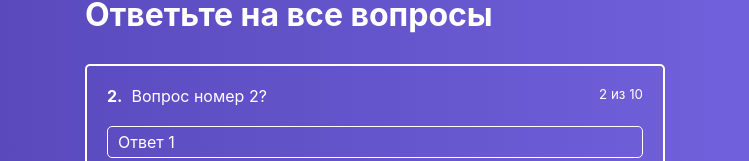
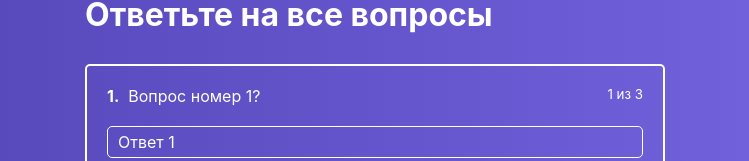
Before and after one commit to DmitryMuzalev/react-lesons-2, a React (Create React App) app: page / in a window 1280 px wide. Shown: the part 105-266 px from the top of the page, without its empty margins (265-1014 px from the left). Built offline with nearby package versions, Linux system fonts and the light colour scheme.

Commit message:
Implementation change question

```diff
--- a/src/components/ActiveQuiz/ActiveQuiz.jsx
+++ b/src/components/ActiveQuiz/ActiveQuiz.jsx
@@ -1,13 +1,21 @@
 import AnswersList from '../AnswersList/AnswersList';
 import styles from './ActiveQuiz.module.css';
-export default function ActiveQuiz({ answers, question, onAnswerClick }) {
+export default function ActiveQuiz({
+  answers,
+  question,
+  onAnswerClick,
+  quizLength,
+  answerNumber,
+}) {
   return (
     <div className={styles.activeQuiz}>
       <p className={styles.question}>
         <span>
-          <strong>2.</strong>&nbsp; {question}
+          <strong>{answerNumber}.</strong>&nbsp; {question}
         </span>
-        <small>2 из 10</small>
+        <small>
+          {answerNumber} из {quizLength}
+        </small>
       </p>
       <AnswersList answers={answers} onAnswerClick={onAnswerClick} />
     </div>
--- a/src/containers/Quiz/Quiz.jsx
+++ b/src/containers/Quiz/Quiz.jsx
@@ -6,10 +6,58 @@ export default class Quiz extends Component {
   constructor(props) {
     super(props);
     this.state = {
+      activeQuestion: 0,
       quiz: [
         {
+          id: 1,
           rightAnswerId: 2,
+          question: 'Вопрос номер 1?',
+          answers: [
+            {
+              text: 'Ответ 1',
+              id: 1,
+            },
+            {
+              text: 'Ответ 2',
+              id: 2,
+            },
+            {
+              text: 'Ответ 3',
+              id: 3,
+            },
+            {
+              text: 'Ответ 4',
+              id: 4,
+            },
+          ],
+        },
+        {
+          id: 3,
+          rightAnswerId: 1,
           question: 'Вопрос номер 2?',
+          answers: [
+            {
+              text: 'Ответ 1',
+              id: 1,
+            },
+            {
+              text: 'Ответ 2',
+              id: 2,
+            },
+            {
+              text: 'Ответ 3',
+              id: 3,
+            },
+            {
+              text: 'Ответ 4',
+              id: 4,
+            },
+          ],
+        },
+        {
+          id: 2,
+          rightAnswerId: 4,
+          question: 'Вопрос номер 3?',
           answers: [
             {
               text: 'Ответ 1',
@@ -35,6 +83,7 @@ export default class Quiz extends Component {
 
   onAnswerClick = (answerId) => {
     console.log(answerId);
+    this.setState({ activeQuestion: this.state.activeQuestion + 1 });
   };
 
   render() {
@@ -43,9 +92,11 @@ export default class Quiz extends Component {
         <div className={styles.quiz__wrapper}>
           <h1>Ответьте на все вопросы</h1>
           <ActiveQuiz
-            answers={this.state.quiz[0].answers}
-            question={this.state.quiz[0].question}
+            answers={this.state.quiz[this.state.activeQuestion].answers}
+            question={this.state.quiz[this.state.activeQuestion].question}
             onAnswerClick={this.onAnswerClick}
+            quizLength={this.state.quiz.length}
+            answerNumber={this.state.activeQuestion + 1}
           />
         </div>
       </div>
```
